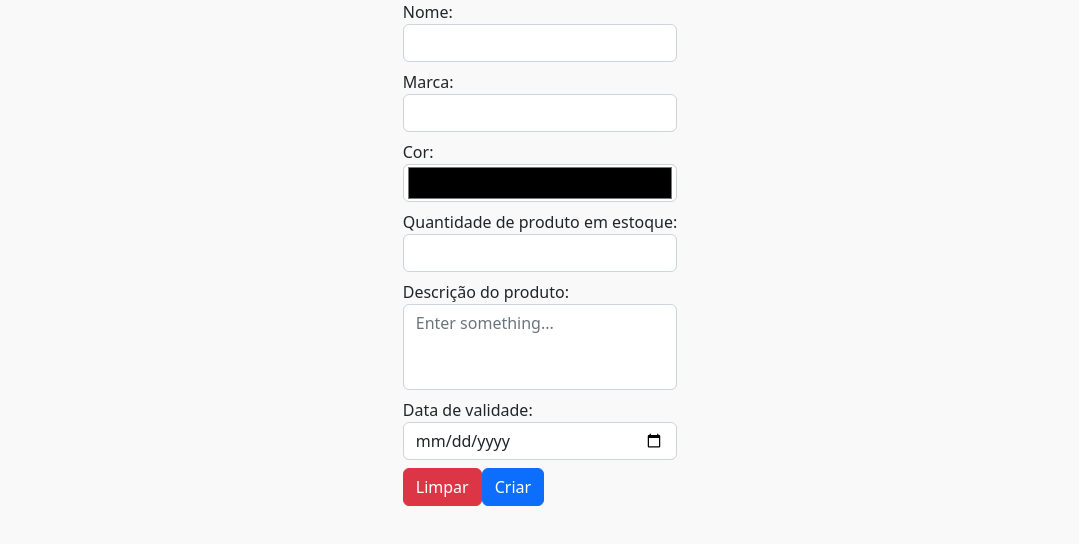
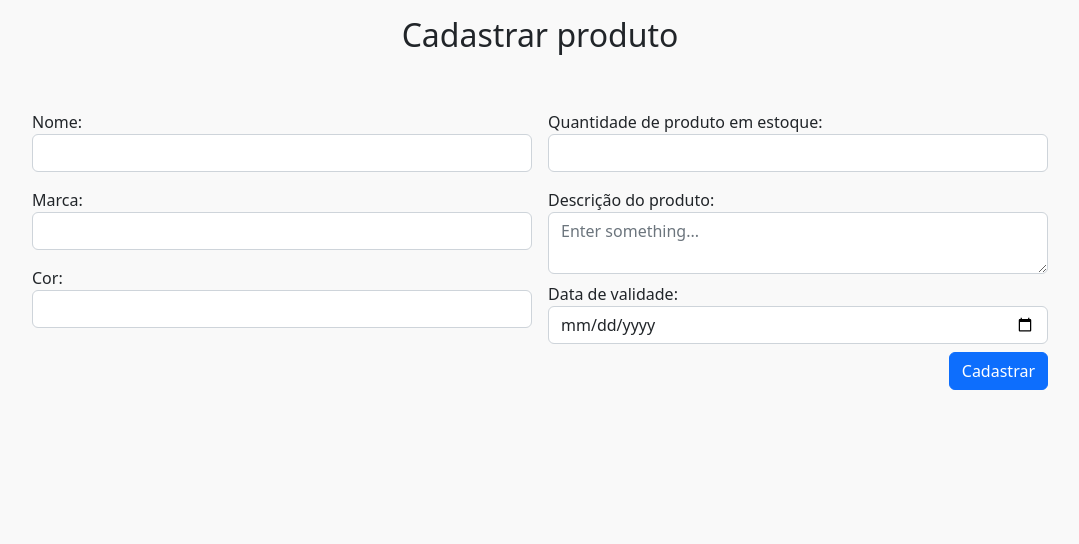
Before and after one commit to alexiamelhado18/frontADS2022TCC-casaleite, a Vue app: page /CadastrarProduto in a window 1280 px wide. Shown: the top 544 px of the page, without its empty margins (100-1179 px from the left). Built offline with nearby package versions, Linux system fonts and the light colour scheme.

Commit message:
update page Cadastrar Produto

```diff
--- a/src/views/CadastrarProduto.vue
+++ b/src/views/CadastrarProduto.vue
@@ -1,43 +1,61 @@
 <template>
-  <div>
-    <b-form>
+  <div
+    class="w-100 h-100 d-flex flex-column justify-content-around align-items-center"
+  >
+    <h2 class="mb-5 mt-3">Cadastrar produto</h2>
+    <b-form
+      class="d-flex justify-content-center align-items-start h-100 flex-wrap w-100"
+    >
+      <div
+        class="d-flex flex-column justify-content-between align-items-start m-2"
+        style="max-width: 500px; width: 500px"
+      >
         <b-form-group
           id="input-group-1"
-        class="mb-2"
+          class="mb-2 w-100"
           label="Nome:"
           label-for="input-1"
         >
-        <b-form-input id="input-1" class="mb-2" type="text" required>
+          <b-form-input id="input-1" class="mb-2 w-100" type="text" required>
           </b-form-input>
         </b-form-group>
 
         <b-form-group
           id="input-group-1"
-        class="mb-2"
+          class="mb-2 w-100"
           label="Marca:"
           label-for="input-1"
         >
-        <b-form-input id="input-1" class="mb-2" type="text" required>
+          <b-form-input id="input-1" class="mb-2 w-100" type="text" required>
           </b-form-input>
         </b-form-group>
 
         <b-form-group
           id="input-group-1"
-        class="mb-2"
+          class="mb-2 w-100"
           label="Cor:"
           label-for="input-1"
         >
-        <b-form-input id="type-color" class="mb-2" type="color" required>
+          <b-form-input id="type-color" class="mb-2 w-100" type="text" required>
           </b-form-input>
         </b-form-group>
-
+      </div>
+      <div
+        class="d-flex flex-column justify-content-between align-items-start m-2"
+        style="max-width: 500px; width: 500px"
+      >
         <b-form-group
           id="input-group-1"
-        class="mb-2"
+          class="mb-2 w-100"
           label="Quantidade de produto em estoque:"
           label-for="input-1"
         >
-        <b-form-input id="type-number" class="mb-2" type="number" required>
+          <b-form-input
+            id="type-number"
+            class="mb-2 w-100"
+            type="number"
+            required
+          >
           </b-form-input>
         </b-form-group>
 
@@ -45,14 +63,12 @@
           id="input-group-2"
           label="Descrição do produto:"
           label-for="input-2"
+          class="w-100"
         >
           <b-form-textarea
             id="textarea"
-          v-model="text"
             placeholder="Enter something..."
-          rows="3"
-          max-rows="6"
-          class="mb-2"
+            class="mb-2 w-100"
           >
           </b-form-textarea>
         </b-form-group>
@@ -61,16 +77,21 @@
           id="input-group-2"
           label="Data de validade:"
           label-for="input-2"
-        class="mb-2"
+          class="mb-2 w-100"
         >
           <b-form-input id="type-date" type="date"></b-form-input>
         </b-form-group>
-
-      <b-button type="reset" variant="danger">Limpar</b-button>
-      <b-button type="submit" variant="primary">Criar</b-button>
+        <div class="d-flex justify-content-end align-items-center w-100">
+          <b-button type="submit" variant="primary">Cadastrar</b-button>
+        </div>
+      </div>
     </b-form>
+    <b-modal ref="modal-status" hide-footer>
+      <!-- Mostrar msg do response da api -->
+    </b-modal>
   </div>
 </template>
+
 <script>
 export default {
   name: "CadastrarProduto",
```
Lines whose indentation alone changed are shown as unchanged.
